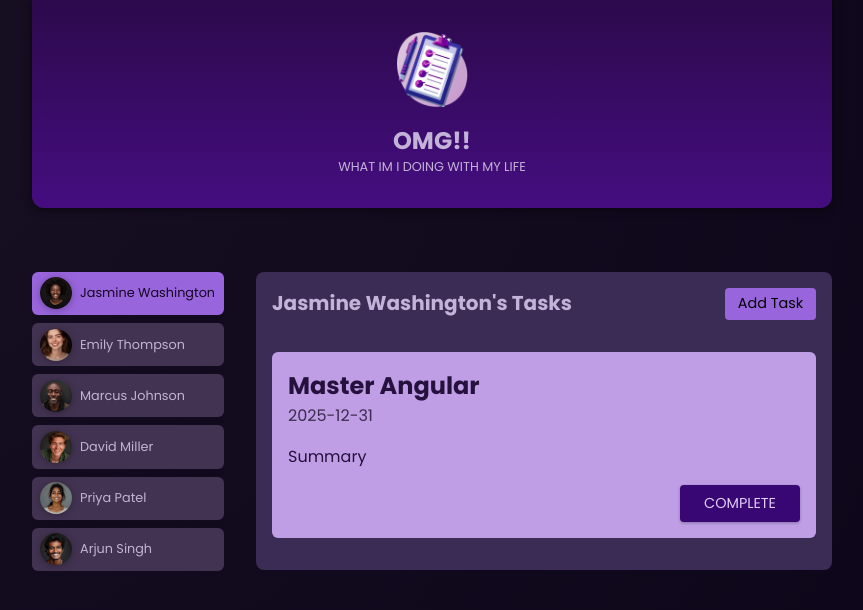
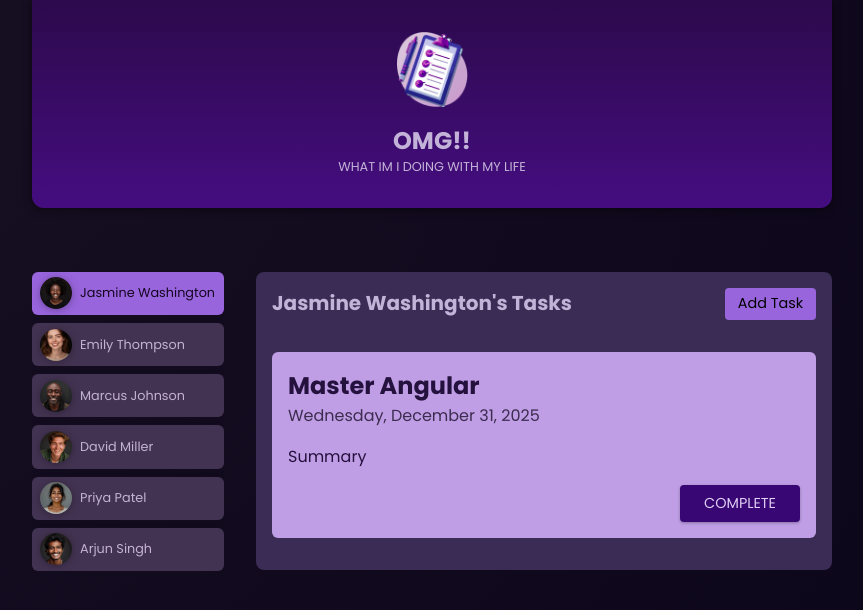
Before and after one commit to Ru-Rus/first-angular-app, an Angular app: page / in a window 1280 px wide. Both pictures are taken after a click on the button "Jasmine Washington". Shown: the top 610 px of the page, without its empty margins (208-1071 px from the left). Built offline with nearby package versions, Linux system fonts and the light colour scheme.

Commit message:
Date Pipes

```diff
--- a/src/app/tasks/task/task.html
+++ b/src/app/tasks/task/task.html
@@ -5,7 +5,7 @@
     </h2>
 
     <time>
-      {{taskList.dueDate}}
+      {{taskList.dueDate | date:'fullDate'}}
     </time>
 
     <p>
--- a/src/app/tasks/task/task.ts
+++ b/src/app/tasks/task/task.ts
@@ -1,10 +1,10 @@
 import { Component, EventEmitter, Input, Output } from '@angular/core';
-
+import { DatePipe } from '@angular/common';
 import { interfaceTask } from './task.model';
 import { Card } from "../../shared/card/card";
 @Component({
   selector: 'app-task',
-  imports: [Card],
+  imports: [Card, DatePipe],
   templateUrl: './task.html',
   styleUrl: './task.css'
 })
```
